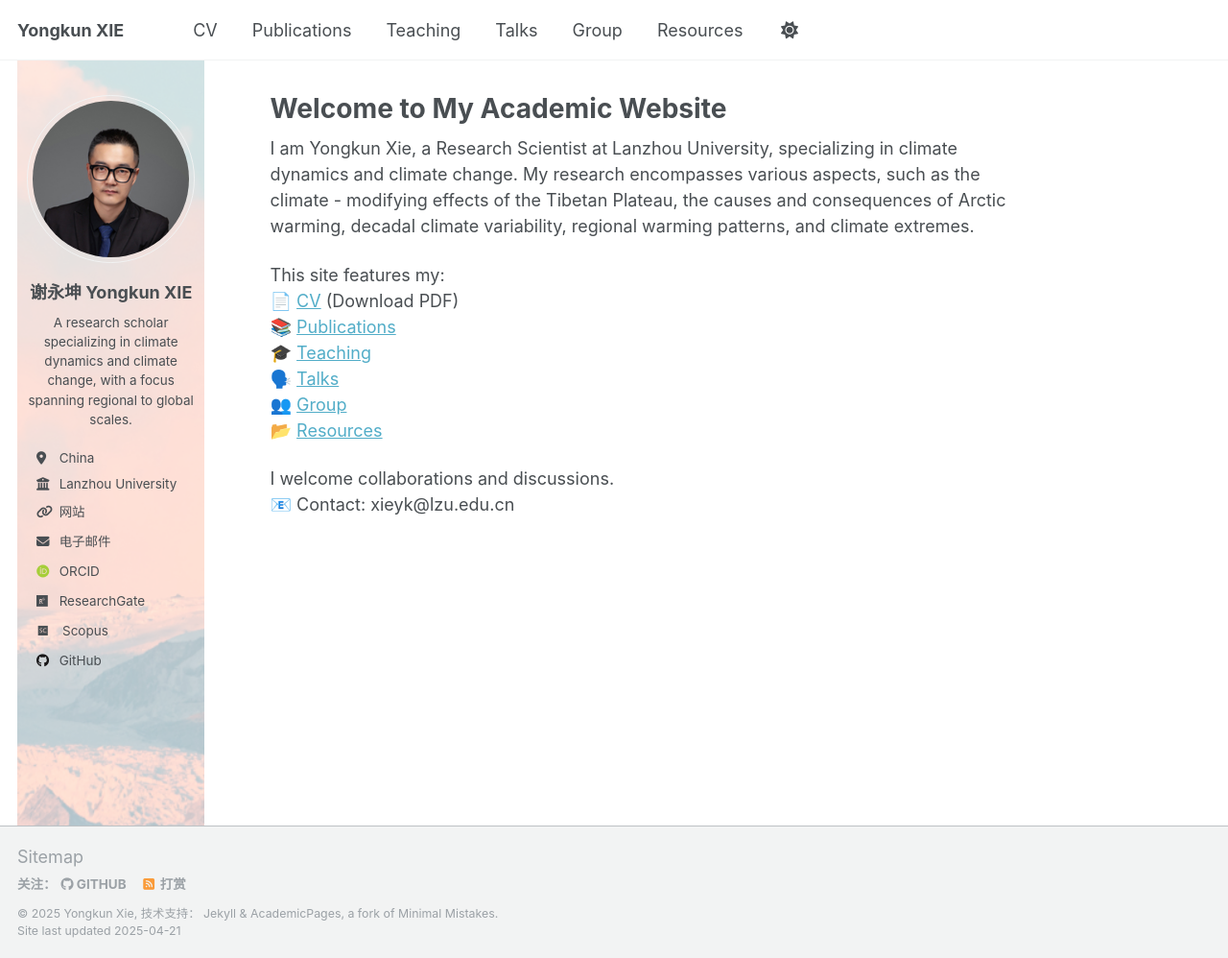
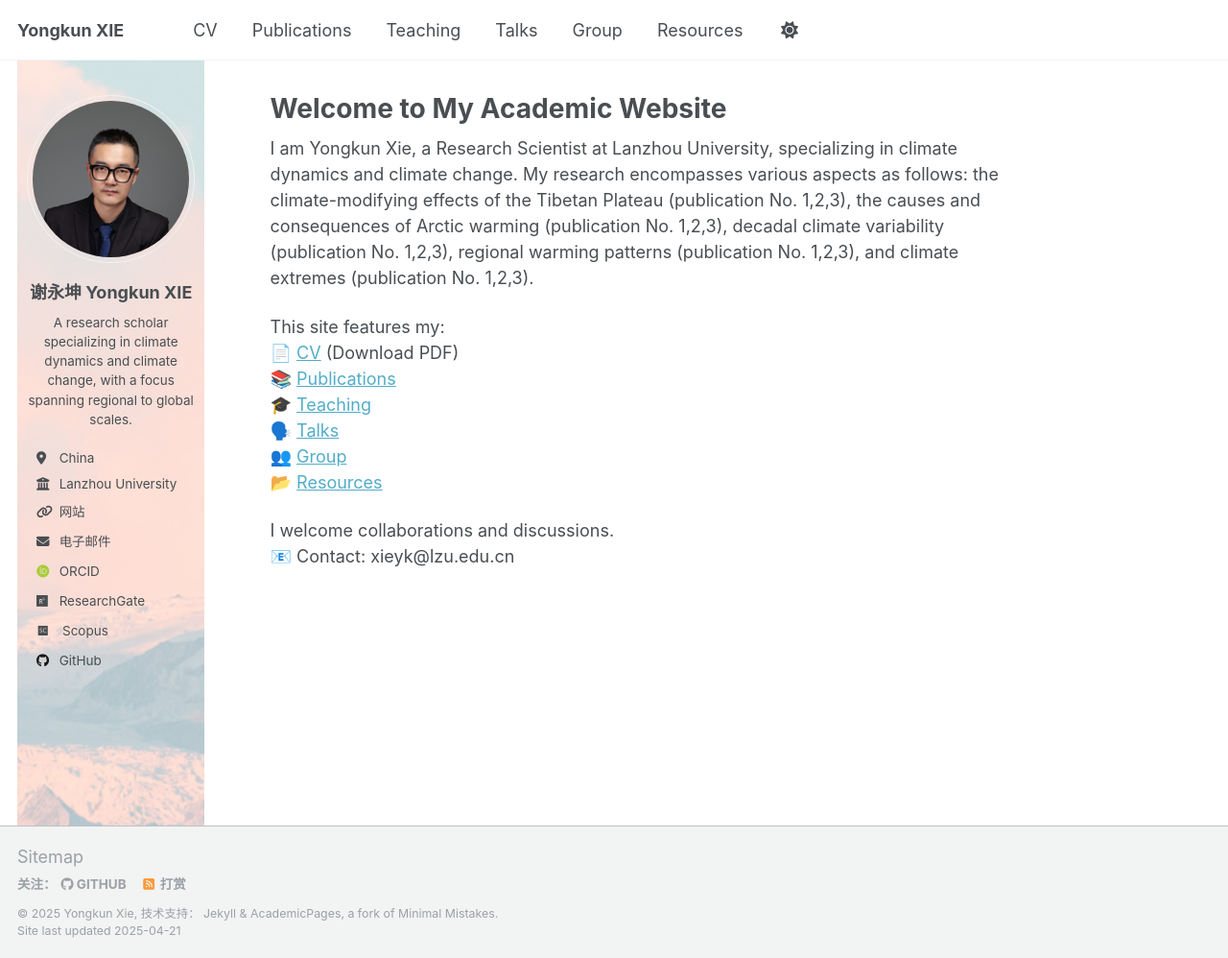
Before and after one commit to yongkunxie/yongkunxie.github.io, a Jekyll site: the page built from _pages/about.md, in a window 1280 px wide and 998 px high. Shown: the whole window at 96% size. Built offline with Jekyll 4.4.1, drawn with Linux system fonts in a browser that asks for light colours; some web fonts are replaced.

Commit message:
Update about.md

```diff
--- a/_pages/about.md
+++ b/_pages/about.md
@@ -7,7 +7,7 @@ redirect_from:
   - /about.html
 ---
 
-I am Yongkun Xie, a Research Scientist at Lanzhou University, specializing in climate dynamics and climate change. My research encompasses various aspects, such as the climate - modifying effects of the Tibetan Plateau, the causes and consequences of Arctic warming, decadal climate variability, regional warming patterns, and climate extremes.
+I am Yongkun Xie, a Research Scientist at Lanzhou University, specializing in climate dynamics and climate change. My research encompasses various aspects as follows: the climate-modifying effects of the Tibetan Plateau (publication No. 1,2,3), the causes and consequences of Arctic warming (publication No. 1,2,3), decadal climate variability (publication No. 1,2,3), regional warming patterns (publication No. 1,2,3), and climate extremes (publication No. 1,2,3).
 
 
 This site features my:
```
